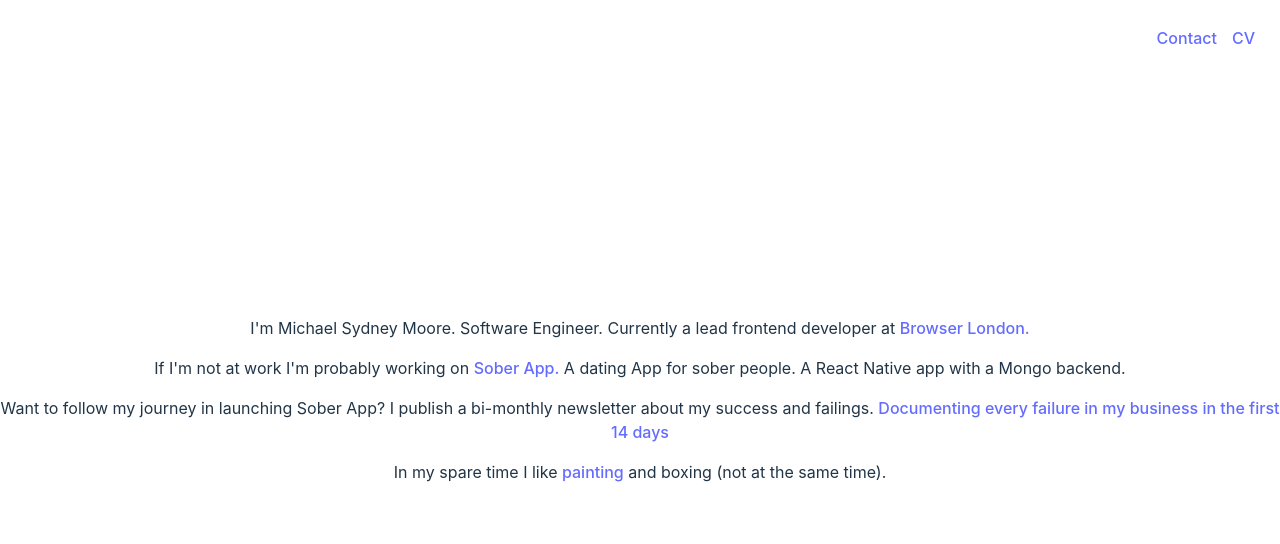
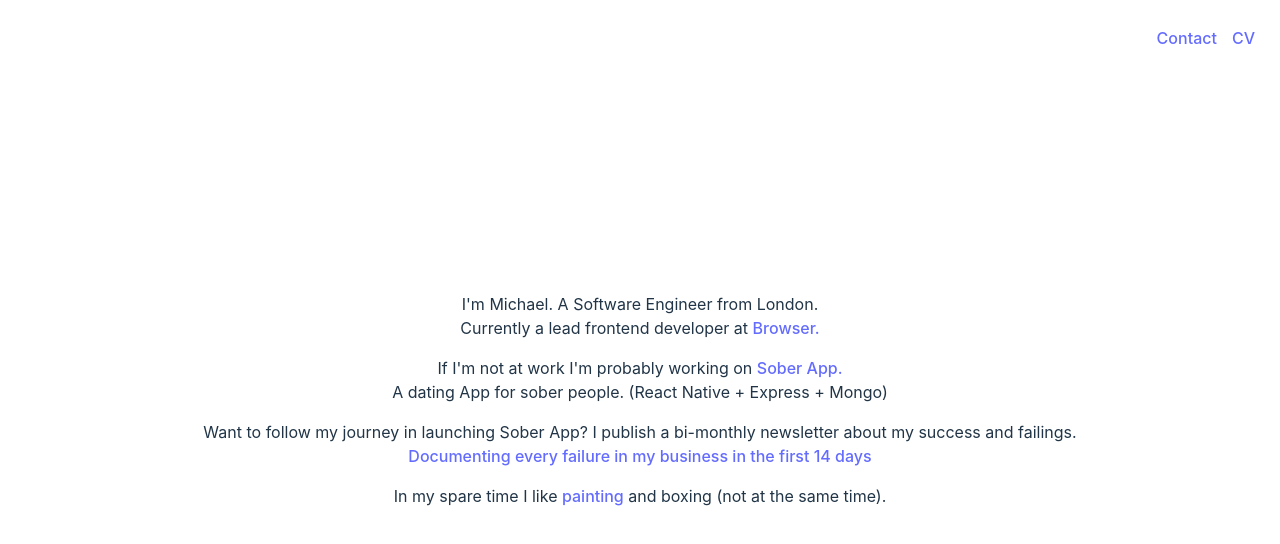
Before and after one commit to msmfa/portfolio-v2, a React (Vite) app: page / in a window 1280 px wide. Shown: the top 544 px of the page. Built offline with nearby package versions, Linux system fonts and the light colour scheme.

Commit message:
chore: update copy

```diff
--- a/src/AboutText.tsx
+++ b/src/AboutText.tsx
@@ -1,31 +1,38 @@
-import React from "react";
-
 export default function AboutText() {
   return (
     <section>
       <p>
-        I'm Michael Sydney Moore. Software Engineer. Currently a lead frontend
-        developer at{" "}
+        I'm Michael. A Software Engineer from London.
+        <br />
+        Currently a lead frontend developer at{" "}
         <a href="https://www.browserlondon.com/" target="blank">
-          Browser London.
+          Browser.
         </a>
       </p>
       <p>
         If I'm not at work I'm probably working on{" "}
-        <a href="https://www.sober-app.co.uk/">Sober App.</a> A dating App for
-        sober people. A React Native app with a Mongo backend.
+        <a href="https://www.sober-app.co.uk/" target="blank">
+          Sober App.
+        </a>
+        <br />A dating App for sober people. (React Native + Express + Mongo)
       </p>
       <p>
         Want to follow my journey in launching Sober App? I publish a bi-monthly
-        newsletter about my success and failings.{" "}
-        <a href="https://faileveryday.substack.com/p/documenting-every-failure-in-my-business">
+        newsletter about my success and failings.
+        <br />
+        <a
+          href="https://faileveryday.substack.com/p/documenting-every-failure-in-my-business"
+          target="blank"
+        >
           Documenting every failure in my business in the first 14 days
         </a>
       </p>
       <p>
         In my spare time I like{" "}
-        <a href="https://www.instagram.com/michaelsydneymoore">painting</a> and
-        boxing (not at the same time).
+        <a href="https://www.instagram.com/michaelsydneymoore" target="blank">
+          painting
+        </a>{" "}
+        and boxing (not at the same time).
       </p>
     </section>
   );
--- a/src/App.css
+++ b/src/App.css
@@ -1,5 +1,6 @@
 #root {
   max-width: 1280px;
   margin: 0 auto;
+  padding: 2rem;
   text-align: center;
 }
```
